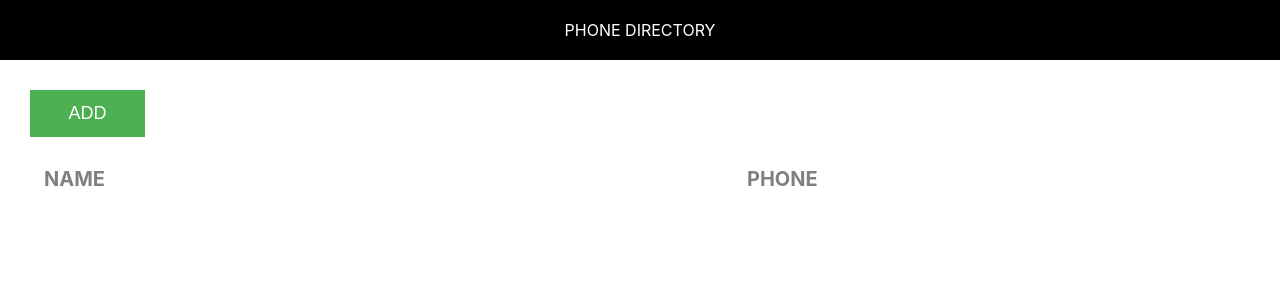
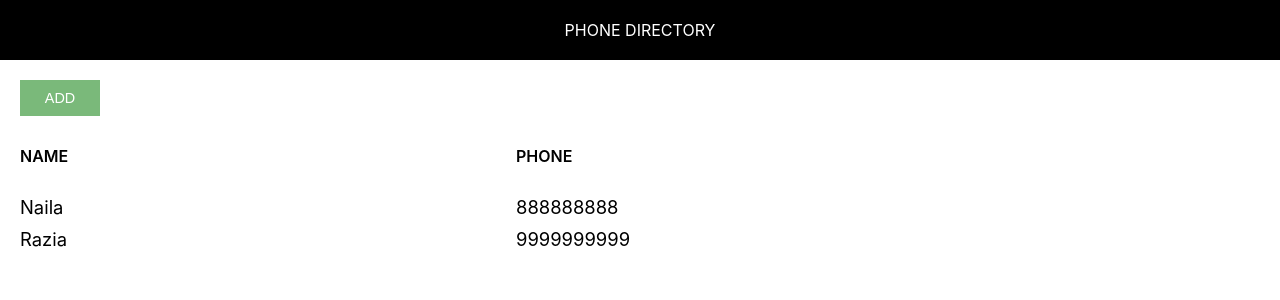
Before and after one commit to shamia999/myAssignmentReact, a React (Create React App) app in the folder phone-directory/: page / in a window 1280 px wide. Shown: the top 300 px of the page. Built offline with nearby package versions, Linux system fonts and the light colour scheme.

Commit message:
properly styled app

```diff
--- a/phone-directory/src/App.css
+++ b/phone-directory/src/App.css
@@ -1,38 +1,52 @@
-.bodyContainer
+.component-body-container
 {
-    background-color:burlywood;
-}
-.bodyContainer{
-    background-color:white;
-
-}
-.btn1{
-    margin:30px;
-    color:white;
-    padding:1%;
-    background-color: #4CAF50;
-    font-size: 18px;
-    width:9%;
-    border:none;
-    text-transform: uppercase;
+    padding:20px;
 
 }
 
-.name
+
+.custom-btn{
+    padding:10px;
+
+    color:white;
+    padding:10px;
+    font-size:0.9rem;
+    width:80px;
+    border:none;
+    text-transform: uppercase;
+     margin-right:10px;
+     cursor:pointer;
+      outline: none;
+}
+.add-btn
 {
-text-transform: uppercase;
-font-weight: bolder;
-color:gray;
-font-size: 20px;
-margin:44px;
-font-style: normal;
+    background-color: #7ab97a;
+    color:#fff;
+}
+.grid-container
+{
+    display: grid;
+    grid-template-columns:40% 30% auto;
+    margin-bottom:10px;
 
 }
-.phone
-{text-transform: uppercase;
-    font-weight: bolder;
-    color:gray;
-    font-size: 20px;
-    margin-left:598px;
+.heading-container
+{
+    margin:30px 0 30px 0;
+    width:100%;
+}
+.grid-item
+{
+    background-color:rgba(255,255,255,0.0);
+    font-size:1.15rem;
+    padding-right:10px;
+    word-wrap: break-word;
 
 }
+.name-heading,.phone-heading
+{
+font-size:1rem;
+font-weight:600;
+color:#000000;
+text-transform:uppercase;
+}
--- a/phone-directory/src/App.js
+++ b/phone-directory/src/App.js
@@ -7,12 +7,26 @@
     return (
       <div>
          <Header/>
-         <div className="bodyContainer">
-           <button className="btn1">Add</button>
-         <div className="content">
-          <span className="name">Name</span>
-          <span className="phone">Phone</span>
+         <div className="component-body-container">
+           <button className="custom-btn add-btn">Add</button>
+         <div className="grid-container heading-container">
+          <span className=" grid-item name-heading ">Name</span>
+          <span className="  grid-item phone-heading">Phone</span>
      </div>
+
+     <div className="grid-container">
+          <span className="grid-item">Naila</span>
+          <span className="grid-item">888888888</span>
+     </div>
+
+
+     <div className="grid-container">
+          <span className="grid-item">Razia</span>
+          <span className="grid-item">9999999999</span>
+     </div>
+
+
+
      </div>
       </div>
     );
```
